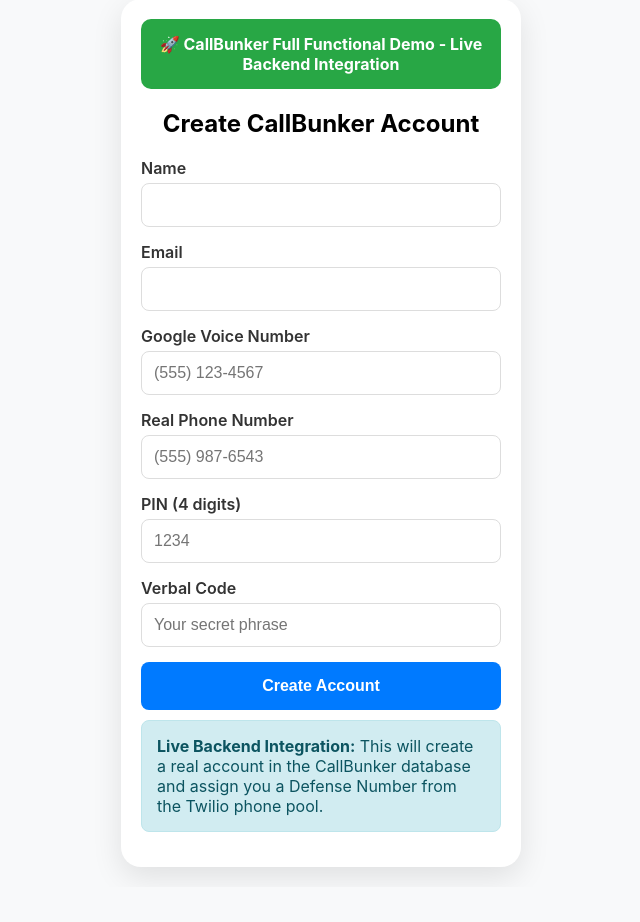
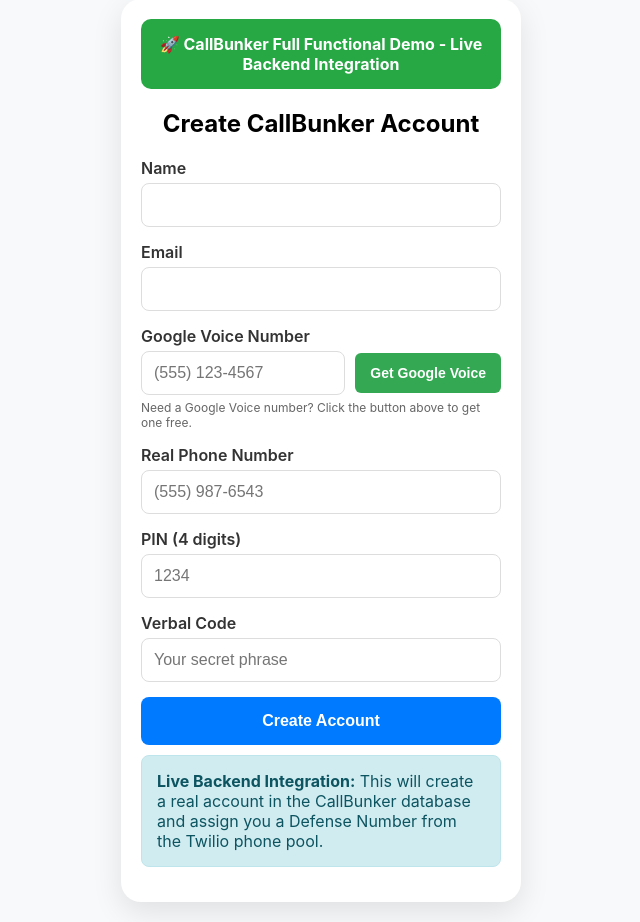
Before and after one commit to Andre-Ant/callbunker-mobile, a Flask app: page /demo/full-functional in a window 1280 px wide. Shown: the part 21-943 px from the top of the page, without its empty margins (319-959 px from the left). Before the commit the page ends 898 px from the top, so only its background shows below. Run offline with Flask 3, Linux system fonts and the light colour scheme.

Commit message:
Add button to get Google Voice number for demo page
Add a button and associated styling to the demo page template (templates/demo/full_functional_demo.html) to allow users to easily access the Google Voice setup page.

Replit-Commit-Author: Agent
Replit-Commit-Session-Id: abe60a86-eb23-4ae4-8ef8-be5b39b09863
Replit-Commit-Checkpoint-Type: full_checkpoint
Replit-Commit-Screenshot-Url: https://storage.googleapis.com/screenshot-production-us-central1/4ec224cf-933c-4ca6-b58f-2fce3ea2d59f/abe60a86-eb23-4ae4-8ef8-be5b39b09863/lshJXSL

```diff
--- a/templates/demo/full_functional_demo.html
+++ b/templates/demo/full_functional_demo.html
@@ -230,7 +230,16 @@
 
                 <div class="form-group">
                     <label class="form-label">Google Voice Number</label>
-                    <input type="tel" id="google_voice" class="form-input" placeholder="(555) 123-4567" required>
+                    <div style="display: flex; gap: 10px; align-items: center;">
+                        <input type="tel" id="google_voice" class="form-input" placeholder="(555) 123-4567" required style="flex: 1;">
+                        <button type="button" onclick="window.open('https://voice.google.com', '_blank')"
+                                style="background: #34a853; color: white; border: none; padding: 12px 15px; border-radius: 6px; cursor: pointer; font-size: 14px; font-weight: 600; white-space: nowrap;">
+                            Get Google Voice
+                        </button>
+                    </div>
+                    <div style="font-size: 12px; color: #666; margin-top: 5px;">
+                        Need a Google Voice number? Click the button above to get one free.
+                    </div>
                 </div>
 
                 <div class="form-group">
```
